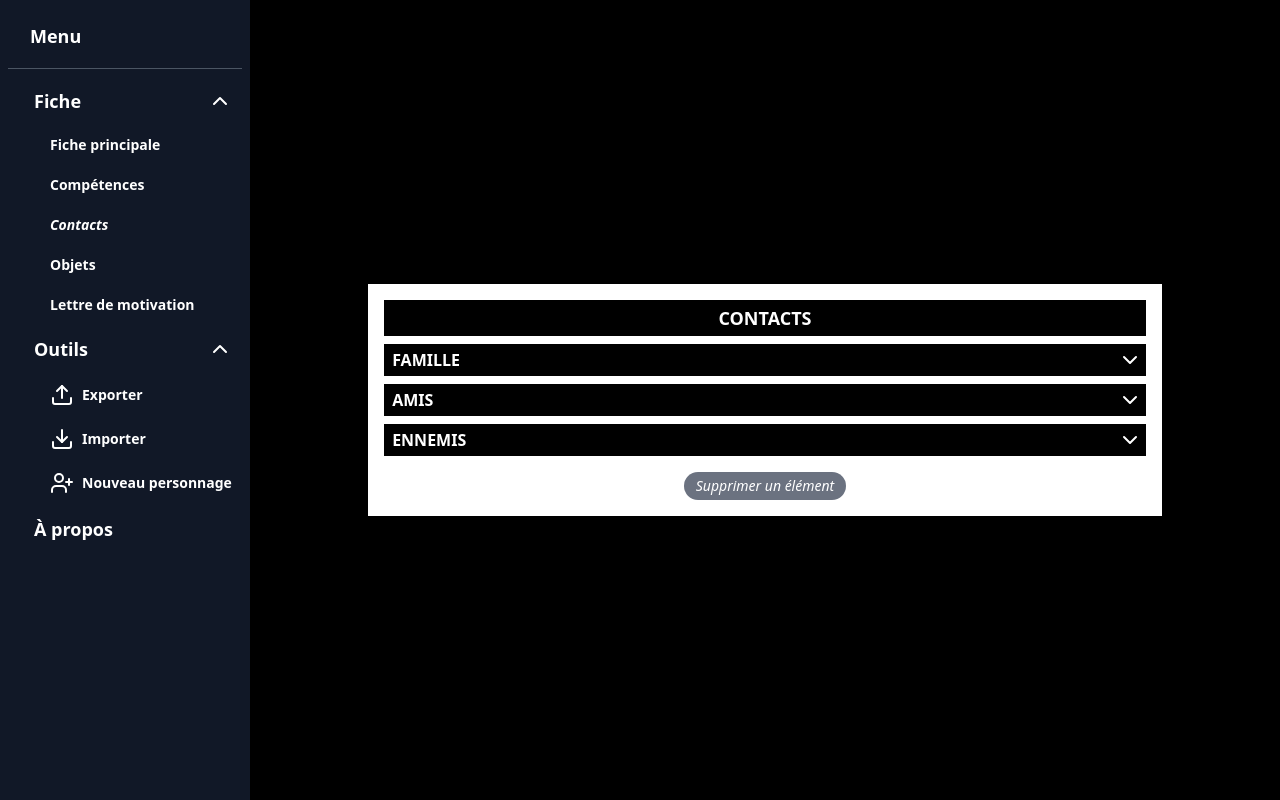
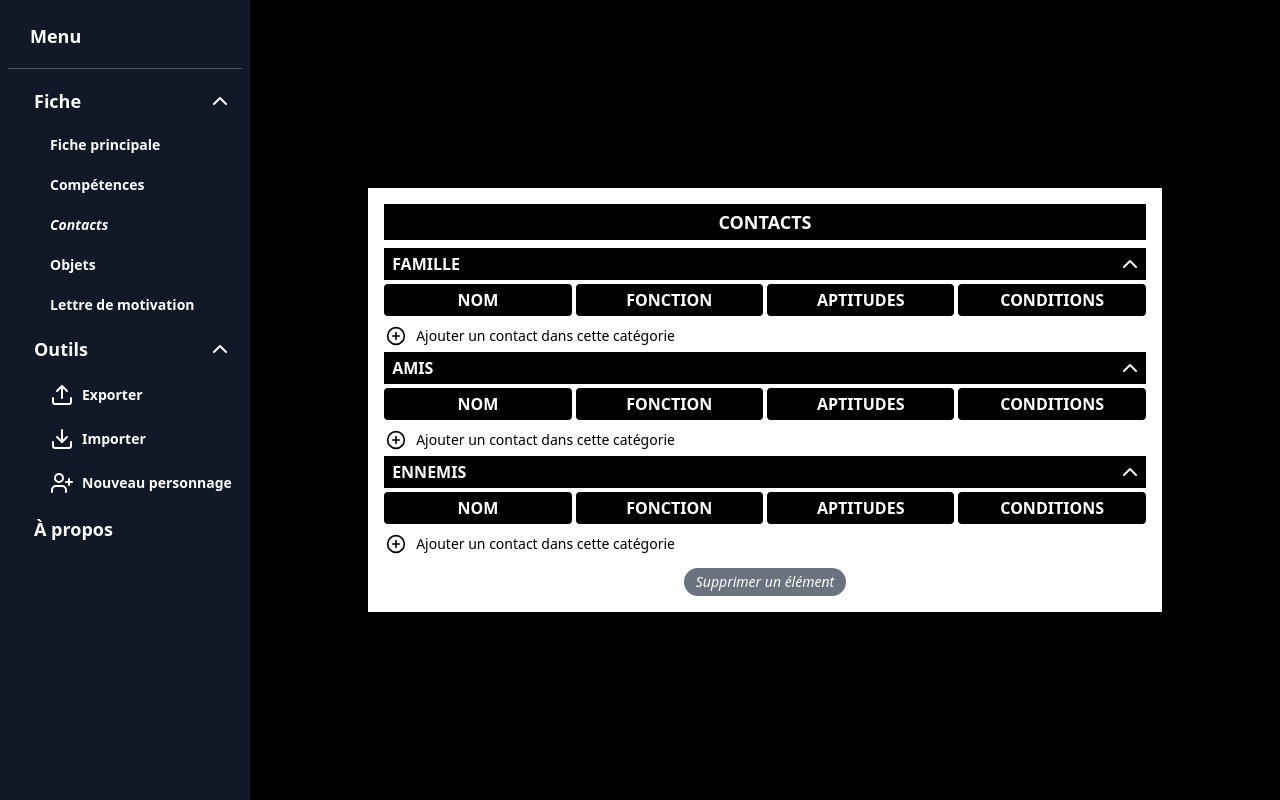
Before and after one commit to LucasPitzalis/2d6-FPI, a React (Vite) app: page /contacts in a window 1280 px wide. Built offline with nearby package versions, Linux system fonts and the light colour scheme.

Commit message:
WIP solving the deletable button not overflowing issue

```diff
--- a/src/components/contacts/Contacts.jsx
+++ b/src/components/contacts/Contacts.jsx
@@ -19,17 +19,17 @@ export default function Contacts() {
             <div className="flex flex-col">
                 <SectionTitle title="Contacts" />
                 <div className="mt-2 space-y-1 flex flex-col">
-                    <DropdownItem header={
+                    <DropdownItem defaultOpen header={
                         <span className="text-white text-base pl-1">{`FAMILLE${relatives.length !== 0 ? ` (${relatives.length})` : ''}`}</span>
                     }>
                         <ContactList type="relatives" deleteMode={deleteMode} />
                     </DropdownItem>
-                    <DropdownItem header={
+                    <DropdownItem defaultOpen header={
                         <span className="text-white text-base pl-1">{`AMIS${friends.length !== 0 ? ` (${friends.length})` : ''}`}</span>
                     }>
                         <ContactList type="friends" deleteMode={deleteMode} />
                     </DropdownItem>
-                    <DropdownItem header={
+                    <DropdownItem defaultOpen header={
                         <span className="text-white text-base pl-1">{`ENNEMIS${enemies.length !== 0 ? ` (${enemies.length})` : ''}`}</span>
                     }>
                         <ContactList type="enemies" deleteMode={deleteMode} />
```
